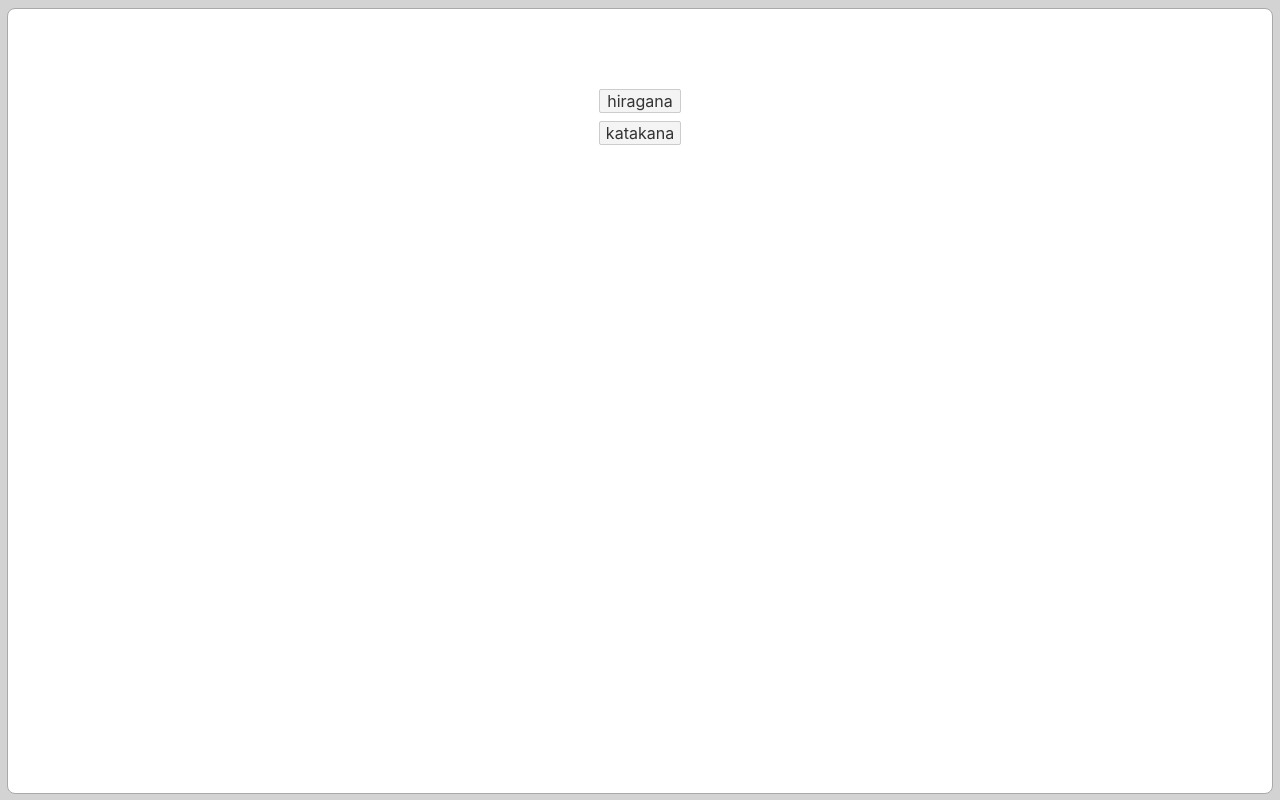
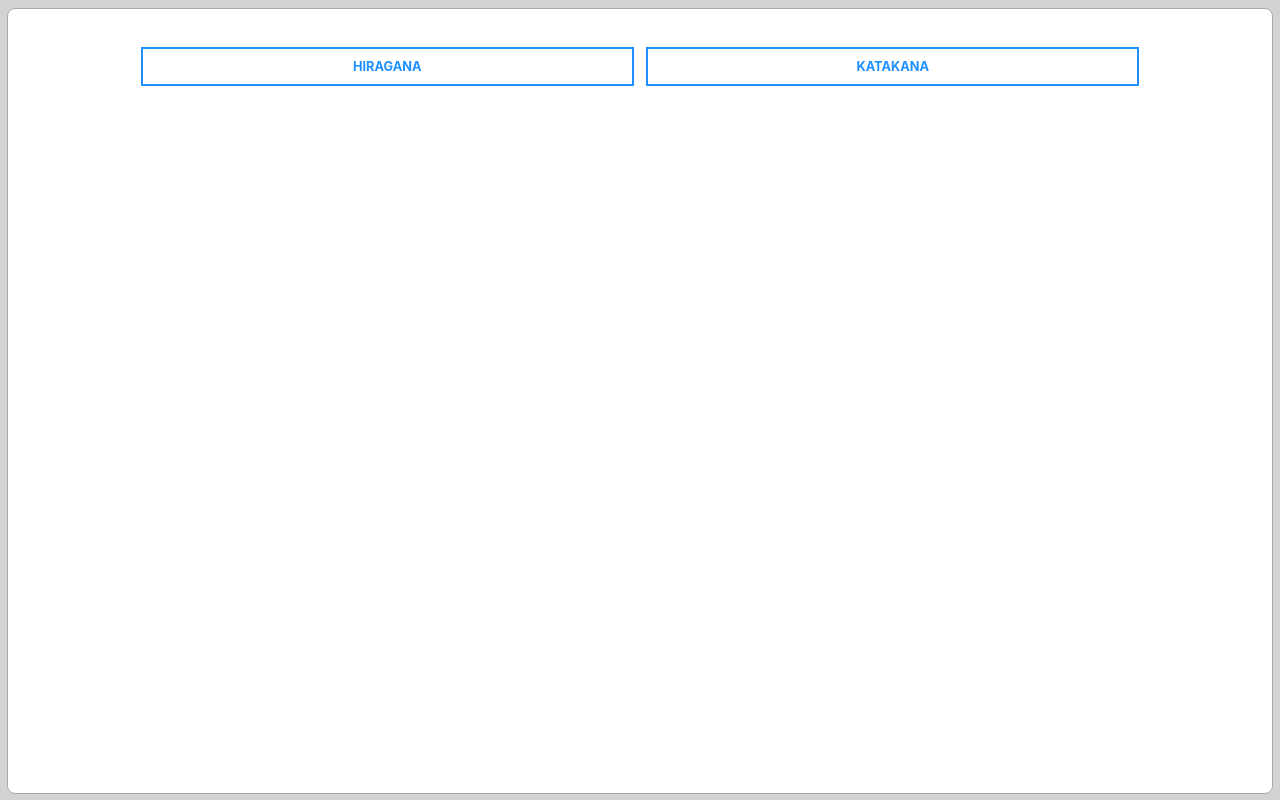
Before and after one commit to helloitsjoe/flashcards, a Svelte app: page / in a window 1280 px wide. Built offline with nearby package versions, Linux system fonts and the light colour scheme; what swipey would draw is missing.

Commit message:
button styling

```diff
--- a/src/Categories.svelte
+++ b/src/Categories.svelte
@@ -18,9 +18,25 @@
 {/if}
 
 <style>
+  button {
+    display: flex;
+    flex: 1;
+    justify-content: center;
+    align-items: center;
+    border: 2px solid dodgerblue;
+    color: dodgerblue;
+    border-radius: 0;
+    background: none;
+    margin: 0.5em;
+    height: 3em;
+    text-transform: uppercase;
+    font-size: 80%;
+    font-weight: 700;
+  }
+
   .group {
     display: flex;
-    flex-direction: column;
-    margin: 5em;
+    width: 80%;
+    margin: 2em;
   }
 </style>
```
